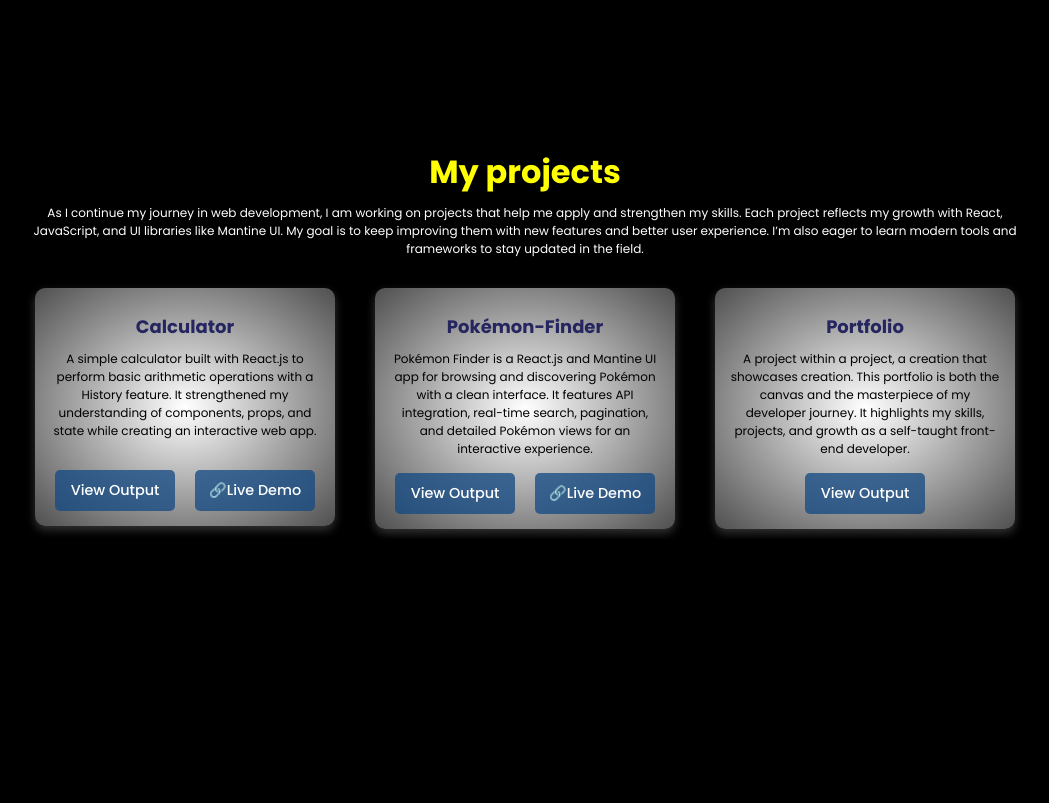
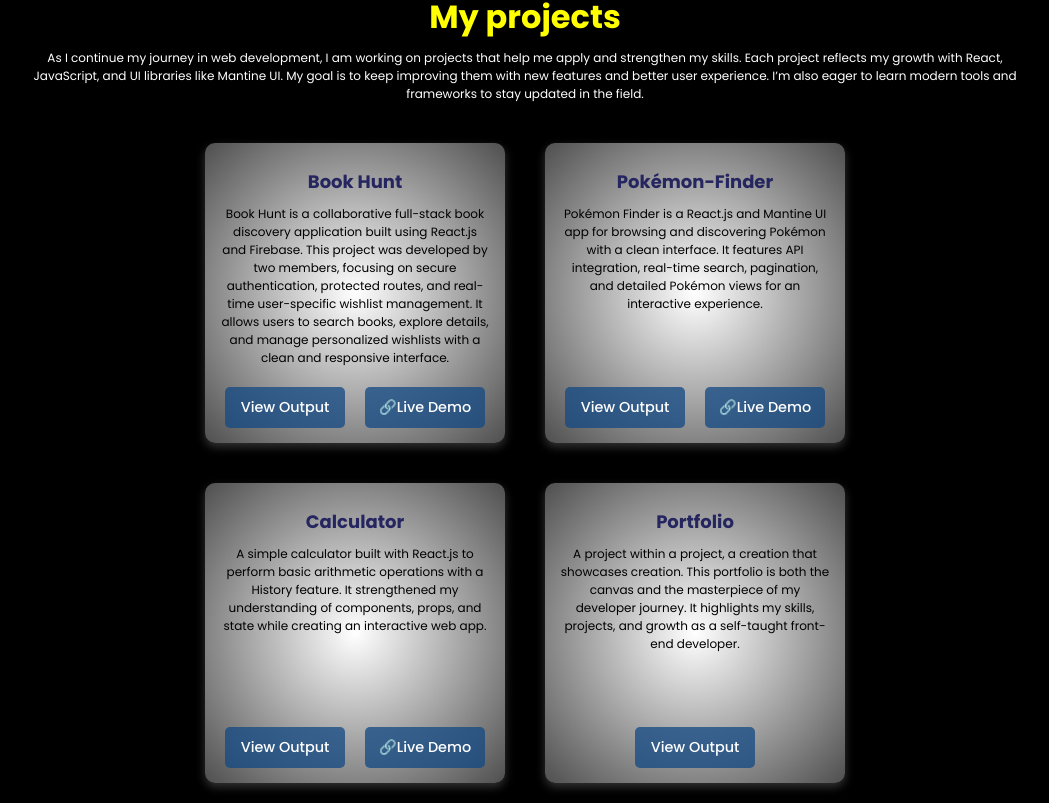
Before and after one commit to Arunthathi1705/porfolio, a React (Create React App) app: page / in a window 1280 px wide. Shown: the part 1477-2280 px from the top of the page, without its empty margins (115-1164 px from the left). Built offline with nearby package versions, Linux system fonts and the light colour scheme.

Commit message:
Added Book-hunt project card

```diff
--- a/src/components/Footer.js
+++ b/src/components/Footer.js
@@ -1,3 +1,4 @@
+
 import React from 'react'
 import "./../styles/Footer.css";
 import linkedin from '../components/Assets/linkedin.png';
@@ -20,4 +21,6 @@
   )
 }
 
+
+
 export default Footer
--- a/src/components/Home.js
+++ b/src/components/Home.js
@@ -1,3 +1,4 @@
+
 import React from 'react';
 import myImage from '../components/Assets/myProfileImg.png';
 import resumeImage from "../components/Assets/resume.pdf";
--- a/src/components/Project.js
+++ b/src/components/Project.js
@@ -3,11 +3,14 @@
 import calcImage from '../components/Assets/calculator.png';
 import portfolioImage from '../components/Assets/portfolio.png';
 import pokemonImage from '../components/Assets/pokemon.png';
+import bookImage from '../components/Assets/bookhunt.png';
+
 
 const Project = () => {
-  const [showImage, setShowImage] = useState(false);
-  const [showPokemonImage, setShowPokemonImage] = useState(false);
-  const [showPortfolioImage, setShowPortfolioImage] = useState(false);
+
+  const [activeProject, setActiveProject] = useState(null);
+
+
 
   return (
     <div id="Projects">
@@ -17,59 +20,116 @@
       </div>
       <div className='projectSection'>
         <div className="projectBox">
+          <div>
+            <h2>Book Hunt</h2>
+            <p>
+              Book Hunt is a collaborative full-stack book discovery application built using React.js and Firebase.
+              This project was developed by two members, focusing on secure authentication, protected routes,
+              and real-time user-specific wishlist management. It allows users to search books, explore details,
+              and manage personalized wishlists with a clean and responsive interface.
+            </p>
+          </div>
+          <div>
+            <div className="buttonContainer">
+              <button
+                onClick={() =>
+                  setActiveProject(activeProject === "book" ? null : "book")
+                }
+                className="blueButton"
+              >
+                {activeProject === "book" ? "✖️Close" : "View Output"}
+              </button>
 
-          <h2>Calculator</h2>
-          <p className='calcDescription'>A simple calculator built with React.js to perform basic arithmetic operations with a History feature. It strengthened my understanding of components, props, and state while creating an interactive web app.</p>
-          <div className="buttonContainer">
-            <button
-              onClick={() => setShowImage(!showImage)}
-              className="blueButton" >
+              <a
+                href="https://book-hunt-app.netlify.app/"
+                target="_blank"
+                rel="noopener noreferrer"
+              >
+                <button className="demoButton">🔗Live Demo</button>
+              </a>
+            </div>
 
-              {showImage ? "✖️Close" : "View Output"
-              }
-            </button>
-            <a href="https://calculator-by-arunthathi.netlify.app/" target="_blank" rel="noopener noreferrer" >
-              <button className="demoButton">🔗Live Demo</button>
-            </a>
+            {activeProject === "book" && (
+              <img
+                src={bookImage}
+                height="180px"
+                width="240px"
+                alt="book-hunt"
+                className="projectImage"
+              />
+            )}
           </div>
-
-          {showImage && <img src={calcImage} alt="calculator" height="200px" width="150px" className='projectImage' />}
-
-        </div>
-
-
-        <div className="projectBox">
-          <h2>Pokémon-Finder</h2>
-          <p>Pokémon Finder is a React.js and Mantine UI app for browsing and discovering Pokémon with a clean interface. It features API integration, real-time search, pagination, and detailed Pokémon views for an interactive experience.</p>
-          <div className="buttonContainer">
-            <button
-              onClick={() => setShowPokemonImage(!showPokemonImage)}
-              className="blueButton">
-              {showPokemonImage ? "✖️Close" : "View Output"}
-            </button>
-            <a href="https://pokemon-finder-by-arunthathi.netlify.app/" target="_blank" rel="noopener noreferrer" >
-              <button className="demoButton">🔗Live Demo</button>
-            </a>
-          </div>
-
-          {showPokemonImage && <img src={pokemonImage} height="160px" width="250px" alt="pokemon-finder" className='projectImage' />}
-
         </div>
 
         <div className="projectBox">
-          <h2>Portfolio</h2>
-          <p>A project within a project, a creation that showcases creation. This portfolio is both the canvas and the masterpiece of my developer journey. It highlights my skills, projects, and growth as a self-taught front-end developer.</p>
-          <div className="buttonContainer">
-            <button
-              onClick={() => setShowPortfolioImage(!showPortfolioImage)}
-              className="blueButton">
+          <div>
+            <h2>Pokémon-Finder</h2>
+            <p>Pokémon Finder is a React.js and Mantine UI app for browsing and discovering Pokémon with a clean interface. It features API integration, real-time search, pagination, and detailed Pokémon views for an interactive experience.</p>
+          </div>
+          <div>
+            <div className="buttonContainer">
+              <button
+                onClick={() =>
+                  setActiveProject(activeProject === "pokemon" ? null : "pokemon")
+                }
+                className="blueButton"
+              >
+                {activeProject === "pokemon" ? "✖️Close" : "View Output"}
+              </button>
 
-              {showPortfolioImage ? "✖️Close" : "View Output"}
-            </button>
+              <a href="https://pokemon-finder-by-arunthathi.netlify.app/" target="_blank" rel="noopener noreferrer" >
+                <button className="demoButton">🔗Live Demo</button>
+              </a>
+            </div>
+
+            {activeProject === "pokemon" && <img src={pokemonImage} height="160px" width="250px" alt="pokemon-finder" className='projectImage' />}
           </div>
+        </div>
+        <div className="projectBox">
+          <div>
+            <h2>Calculator</h2>
+            <p className='calcDescription'>A simple calculator built with React.js to perform basic arithmetic operations with a History feature. It strengthened my understanding of components, props, and state while creating an interactive web app.</p>
+          </div>
+          <div>
+            <div className="buttonContainer">
+              <button
+                onClick={() =>
+                  setActiveProject(activeProject === "calculator" ? null : "calculator")
+                }
+                className="blueButton"
+              >
+                {activeProject === "calculator" ? "✖️Close" : "View Output"}
+              </button>
 
-          {showPortfolioImage && <img src={portfolioImage} height="200px" width="150px" alt="portfolio" className='projectImage' />}
+              <a href="https://calculator-by-arunthathi.netlify.app/" target="_blank" rel="noopener noreferrer" >
+                <button className="demoButton">🔗Live Demo</button>
+              </a>
+            </div>
 
+            {activeProject === "calculator" && <img src={calcImage} alt="calculator" height="200px" width="150px" className='projectImage' />}
+          </div>
+        </div>
+
+        <div className="projectBox">
+          <div>
+            <h2>Portfolio</h2>
+            <p>A project within a project, a creation that showcases creation. This portfolio is both the canvas and the masterpiece of my developer journey. It highlights my skills, projects, and growth as a self-taught front-end developer.</p>
+          </div>
+          <div>
+            <div className="buttonContainer">
+              <button
+                onClick={() =>
+                  setActiveProject(activeProject === "portfolio" ? null : "portfolio")
+                }
+                className="blueButton"
+              >
+                {activeProject === "portfolio" ? "✖️Close" : "View Output"}
+              </button>
+
+            </div>
+
+            {activeProject === "portfolio" && <img src={portfolioImage} height="200px" width="150px" alt="portfolio" className='projectImage' />}
+          </div>
         </div>
       </div>
     </div>
--- a/src/styles/Contact.css
+++ b/src/styles/Contact.css
@@ -1,3 +1,4 @@
+
 * {
     margin: 0;
     padding: 0;
@@ -99,4 +100,5 @@
         padding: 1rem 1.5rem;
 
     }
+
 }
--- a/src/styles/Footer.css
+++ b/src/styles/Footer.css
@@ -1,3 +1,4 @@
+
 .footer{
    height:3rem;
     background-color: rgb(40, 40, 40);
@@ -45,4 +46,5 @@
         width:25px;
 
     }
+
 }
--- a/src/styles/Project.css
+++ b/src/styles/Project.css
@@ -33,6 +33,7 @@
 .projectDescription h1 {
     display: block;
     color: yellow;
+    padding-top: 1rem;
     padding-bottom: 0.5rem;
 }
 
@@ -44,13 +45,17 @@
 
 .projectSection {
     width: 100%;
-    padding: 10px;
-    display: flex;
+    max-width: 800px;
+    margin: 0 auto;
+    padding: 20px;
+    display: grid;
+    grid-template-columns: repeat(2, 300px);
     justify-content: center;
     gap: 40px;
-    flex-direction: row;
-    align-items: flex-start;
+    align-items: start;
 }
+
+
 
 .projectBox h2 {
     padding: 10px;
@@ -60,13 +65,19 @@
 .projectBox {
     background-image: radial-gradient(white, rgb(79, 79, 79));
     color: black;
-    max-width: 300px;
+    width: 300px;
+    min-height: 300px;
     padding: 15px;
     border-radius: 10px;
     box-shadow: 0px 4px 10px rgba(255, 255, 255, 0.2);
     text-align: center;
     font-size: 0.75rem;
+
+    display: flex;
+    flex-direction: column;
+    justify-content: space-between;
 }
+
 
 
 .buttonContainer {
@@ -131,12 +142,6 @@
 
 @media screen and (max-width: 990px) {
     .projectSection {
-        width: 100%;
-        padding: 10px;
-        display: flex;
-        justify-content: center;
-        gap: 40px;
-        flex-direction: column;
-        align-items: center;
+        grid-template-columns: 1fr;
     }
 }
```
Also changed, not shown: src/components/Assets/bookhunt.png (added), src/styles/Home.css (line endings or trailing spaces).
